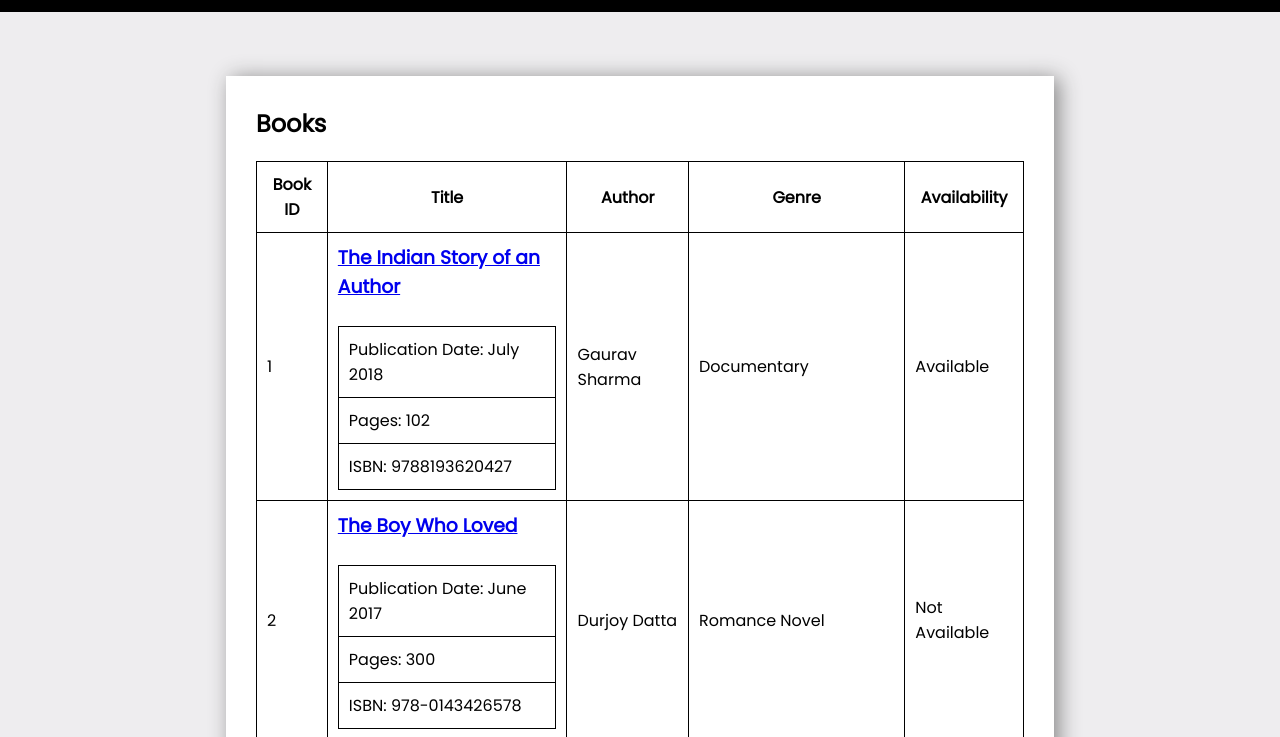
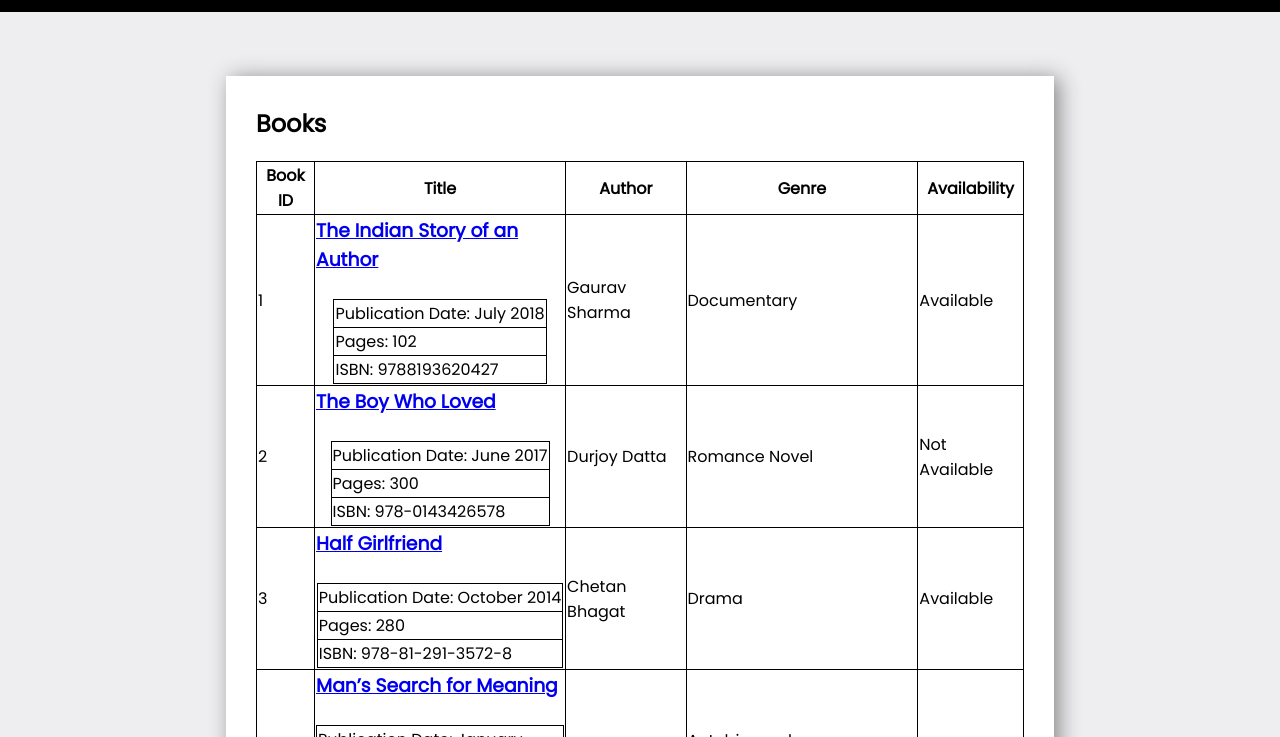
Before and after one commit to rajprince320/Contest-2, a plain HTML site: page index.html in a window 1280 px wide. Shown: the part 63-800 px from the top of the page. Drawn offline with Linux system fonts and the light colour scheme.

Commit message:
Update style.css

```diff
--- a/style.css
+++ b/style.css
@@ -46,7 +46,6 @@ th,
 td {
     border: 1px solid black;
     border-collapse: collapse;
-    padding: 10px;
     justify-content: center;
 
 
@@ -66,6 +65,7 @@ body {
     background-color: white;
     box-shadow: 5px 2px 20px #888;
     padding: 30px;
+    overflow: auto;
 }
 
 .books h1,
```
